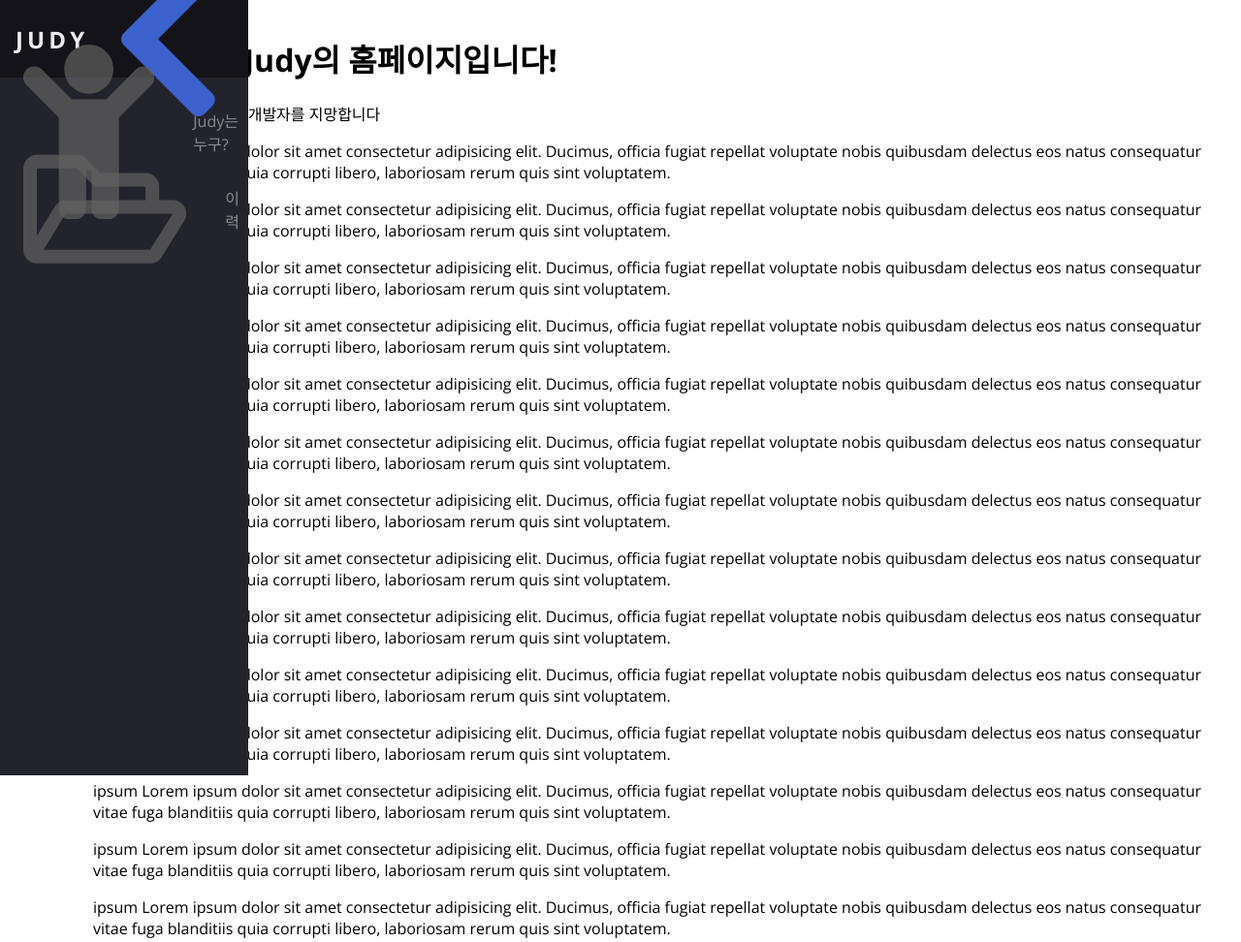
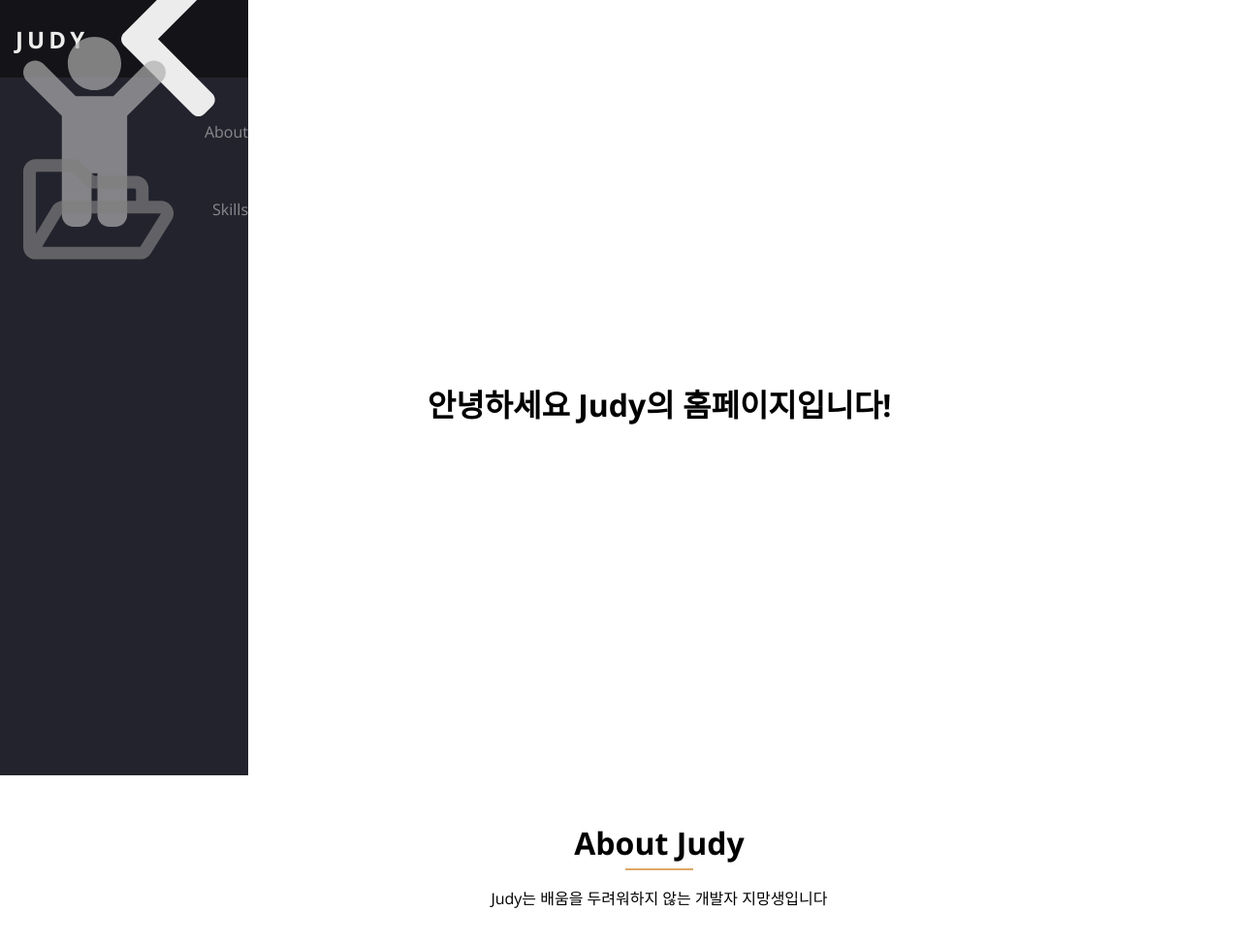
Before and after one commit to JudyH0pps/MyProfile, a plain HTML site: page index.html in a window 1280 px wide. Shown: the top 972 px of the page at 97% size. Drawn offline with nearby package versions, Linux system fonts and the light colour scheme.

Commit message:
스크롤 이동 구현

```diff
--- a/index.html
+++ b/index.html
@@ -3,7 +3,7 @@
 <head>
     <meta charset="UTF-8">
     <meta name="viewport" content="width=device-width, initial-scale=1.0">
-    <title>Document</title>
+    <title>Programmer Judy</title>
     <link rel="stylesheet" href="style.css">
     <link rel="stylesheet" href="https://fonts.googleapis.com/css?family=Open+Sans:300,400,700&display=swap">
 </head>
@@ -11,7 +11,7 @@
     <nav class="navbar">
         <ul class="navbar-nav">
             <li class="logo">
-                <a href="#" class="nav-link">
+                <a href="#top-page" class="nav-link">
                     <span class="link-text logo-text">judy</span>
                     <svg aria-hidden="true" focusable="false" data-prefix="fas" data-icon="chevron-right"
                         class="svg-inline--fa fa-chevron-right fa-w-10" role="img" xmlns="http://www.w3.org/2000/svg" viewBox="0 0 320 512">
@@ -23,48 +23,43 @@
                 </a>
             </li>
             <li class="nav-item">
-                <a href="#" class="nav-link">
+                <a href="#about" class="nav-link">
                     <svg aria-hidden="true" focusable="false" data-prefix="fas" data-icon="child" class="svg-inline--fa fa-child fa-w-12"
                         role="img" xmlns="http://www.w3.org/2000/svg" viewBox="0 0 384 512">
                         <path fill="currentColor"
                             d="M120 72c0-39.765 32.235-72 72-72s72 32.235 72 72c0 39.764-32.235 72-72 72s-72-32.236-72-72zm254.627 1.373c-12.496-12.497-32.758-12.497-45.254 0L242.745 160H141.254L54.627 73.373c-12.496-12.497-32.758-12.497-45.254 0-12.497 12.497-12.497 32.758 0 45.255L104 213.254V480c0 17.673 14.327 32 32 32h16c17.673 0 32-14.327 32-32V368h16v112c0 17.673 14.327 32 32 32h16c17.673 0 32-14.327 32-32V213.254l94.627-94.627c12.497-12.497 12.497-32.757 0-45.254z"
-                            class = "fa-secondary">
+                            class = "fa-1">
                         </path>
                     </svg>
-                    <span class="link-text">Judy는 누구?</span>
+                    <span class="link-text">About</span>
                 </a>
             </li>
             <li class="nav-item">
-                <a href="#" class="nav-link">
+                <a href="#skills" class="nav-link">
                     <svg aria-hidden="true" focusable="false" data-prefix="far" data-icon="folder-open"
                         class="svg-inline--fa fa-folder-open fa-w-18" role="img" xmlns="http://www.w3.org/2000/svg"
                         viewBox="0 0 576 512">
-                        <path class = "fa-secondary" fill="currentColor"
+                        <path class = "fa-2" fill="currentColor"
                             d="M527.9 224H480v-48c0-26.5-21.5-48-48-48H272l-64-64H48C21.5 64 0 85.5 0 112v288c0 26.5 21.5 48 48 48h400c16.5 0 31.9-8.5 40.7-22.6l79.9-128c20-31.9-3-73.4-40.7-73.4zM48 118c0-3.3 2.7-6 6-6h134.1l64 64H426c3.3 0 6 2.7 6 6v42H152c-16.8 0-32.4 8.8-41.1 23.2L48 351.4zm400 282H72l77.2-128H528z">
                         </path>
                     </svg>
-                    <span class="link-text">이력</span>
+                    <span class="link-text">Skills</span>
                 </a>
             </li>
         </ul>
     </nav>
     <main>
-        <h1>안녕하세요 Judy의 홈페이지입니다!</h1>
-        <p>배움을 두려워하지 않는 개발자를 지망합니다</p>
-        <p>ipsum Lorem ipsum dolor sit amet consectetur adipisicing elit. Ducimus, officia fugiat repellat voluptate nobis quibusdam delectus eos natus consequatur vitae fuga blanditiis quia corrupti libero, laboriosam rerum quis sint voluptatem.</p>
-        <p>ipsum Lorem ipsum dolor sit amet consectetur adipisicing elit. Ducimus, officia fugiat repellat voluptate nobis quibusdam delectus eos natus consequatur vitae fuga blanditiis quia corrupti libero, laboriosam rerum quis sint voluptatem.</p>
-        <p>ipsum Lorem ipsum dolor sit amet consectetur adipisicing elit. Ducimus, officia fugiat repellat voluptate nobis quibusdam delectus eos natus consequatur vitae fuga blanditiis quia corrupti libero, laboriosam rerum quis sint voluptatem.</p>
-        <p>ipsum Lorem ipsum dolor sit amet consectetur adipisicing elit. Ducimus, officia fugiat repellat voluptate nobis quibusdam delectus eos natus consequatur vitae fuga blanditiis quia corrupti libero, laboriosam rerum quis sint voluptatem.</p>
-        <p>ipsum Lorem ipsum dolor sit amet consectetur adipisicing elit. Ducimus, officia fugiat repellat voluptate nobis quibusdam delectus eos natus consequatur vitae fuga blanditiis quia corrupti libero, laboriosam rerum quis sint voluptatem.</p>
-        <p>ipsum Lorem ipsum dolor sit amet consectetur adipisicing elit. Ducimus, officia fugiat repellat voluptate nobis quibusdam delectus eos natus consequatur vitae fuga blanditiis quia corrupti libero, laboriosam rerum quis sint voluptatem.</p>
-        <p>ipsum Lorem ipsum dolor sit amet consectetur adipisicing elit. Ducimus, officia fugiat repellat voluptate nobis quibusdam delectus eos natus consequatur vitae fuga blanditiis quia corrupti libero, laboriosam rerum quis sint voluptatem.</p>
-        <p>ipsum Lorem ipsum dolor sit amet consectetur adipisicing elit. Ducimus, officia fugiat repellat voluptate nobis quibusdam delectus eos natus consequatur vitae fuga blanditiis quia corrupti libero, laboriosam rerum quis sint voluptatem.</p>
-        <p>ipsum Lorem ipsum dolor sit amet consectetur adipisicing elit. Ducimus, officia fugiat repellat voluptate nobis quibusdam delectus eos natus consequatur vitae fuga blanditiis quia corrupti libero, laboriosam rerum quis sint voluptatem.</p>
-        <p>ipsum Lorem ipsum dolor sit amet consectetur adipisicing elit. Ducimus, officia fugiat repellat voluptate nobis quibusdam delectus eos natus consequatur vitae fuga blanditiis quia corrupti libero, laboriosam rerum quis sint voluptatem.</p>
-        <p>ipsum Lorem ipsum dolor sit amet consectetur adipisicing elit. Ducimus, officia fugiat repellat voluptate nobis quibusdam delectus eos natus consequatur vitae fuga blanditiis quia corrupti libero, laboriosam rerum quis sint voluptatem.</p>
-        <p>ipsum Lorem ipsum dolor sit amet consectetur adipisicing elit. Ducimus, officia fugiat repellat voluptate nobis quibusdam delectus eos natus consequatur vitae fuga blanditiis quia corrupti libero, laboriosam rerum quis sint voluptatem.</p>
-        <p>ipsum Lorem ipsum dolor sit amet consectetur adipisicing elit. Ducimus, officia fugiat repellat voluptate nobis quibusdam delectus eos natus consequatur vitae fuga blanditiis quia corrupti libero, laboriosam rerum quis sint voluptatem.</p>
-        <p>ipsum Lorem ipsum dolor sit amet consectetur adipisicing elit. Ducimus, officia fugiat repellat voluptate nobis quibusdam delectus eos natus consequatur vitae fuga blanditiis quia corrupti libero, laboriosam rerum quis sint voluptatem.</p>
+        <div id="top-page">
+            <h1>안녕하세요 Judy의 홈페이지입니다!</h1>
+        </div>
+        <div id="about">
+            <h1>About Judy</h1>
+            <p>Judy는 배움을 두려워하지 않는 개발자 지망생입니다</p>
+        </div>
+        <div id="skills">
+            <h1>Skills</h1>
+            <p>Language</p>
+        </div>
     </main>
 
 </body>
--- a/style.css
+++ b/style.css
@@ -6,6 +6,9 @@
     --bg-primary: #23232e;
     --bg-secondary: #141418;
     --transition-speed: 0.3s;
+    scroll-behavior: smooth;
+    --icon-one: #dfa767;
+    --icon-two: #5d7de4;
 }
 
 body{
@@ -24,12 +27,12 @@ body::-webkit-scrollbar-track{
 }
 
 body::-webkit-scrollbar-thumb{
-    background: #c577d4;
+    background: #77d1d4;
 }
 
 main{
     margin-left: 5rem;
-    padding: 1rem;
+    padding: 0;
 }
 
 .navbar{
@@ -83,12 +86,12 @@ main{
     margin: 0 1.5rem;
 }
 
-.fa-primary{
-    color: #71b4eb;
+.fa-1{
+    color: var(--icon-one);
 }
 
-.fa-secondary{
-    color: #3b62cc;
+.fa-2{
+    color: var(--icon-two);
 }
 
 .fa-primary,
@@ -121,6 +124,49 @@ main{
 .logo-text {
     text-align: center;
 }
+
+div{
+    padding: 1rem;
+    height: 100vh;
+
+}
+
+#top-page{
+    display: flex;
+    flex-direction: column;
+    justify-content: center;
+    align-content: center;
+
+}
+
+#about h1::after{
+    display: block;
+    content: "";
+    height: 2px;
+    width: 70px;
+    margin: 5px auto;
+    background: var(--icon-one);
+}
+
+#skills h1::after{
+    display: block;
+    content: "";
+    height: 2px;
+    width: 70px;
+    margin: 10px auto;
+    background: var(--icon-two);
+}
+
+h1{
+    text-align: center;
+    margin: 0;
+}
+
+p{
+    text-align: center;
+}
+
+
 
 /* 큰화면 */
 @media only screen and (min-width: 600px){
```
Also changed, not shown: 1 other file.
